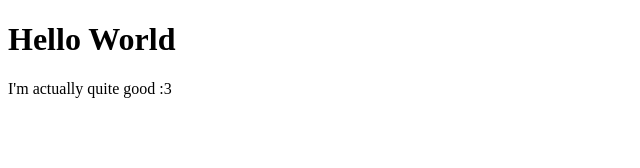
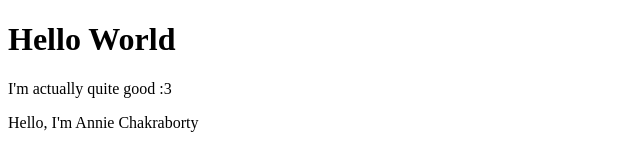
Before and after one commit to anniechakraborty/cs50-lect-0, a plain HTML site: page index.html in a window 1280 px wide. Shown: the whole page, without its empty margins (0-640 px from the left). Drawn offline with Linux system fonts and the light colour scheme.

Commit message:
Added a paragraph

```diff
--- a/index.html
+++ b/index.html
@@ -8,5 +8,6 @@
 <body>
     <h1>Hello World</h1>
     <p>I'm actually quite good :3</p>
+    <p>Hello, I'm Annie Chakraborty</p>
 </body>
 </html>
```
